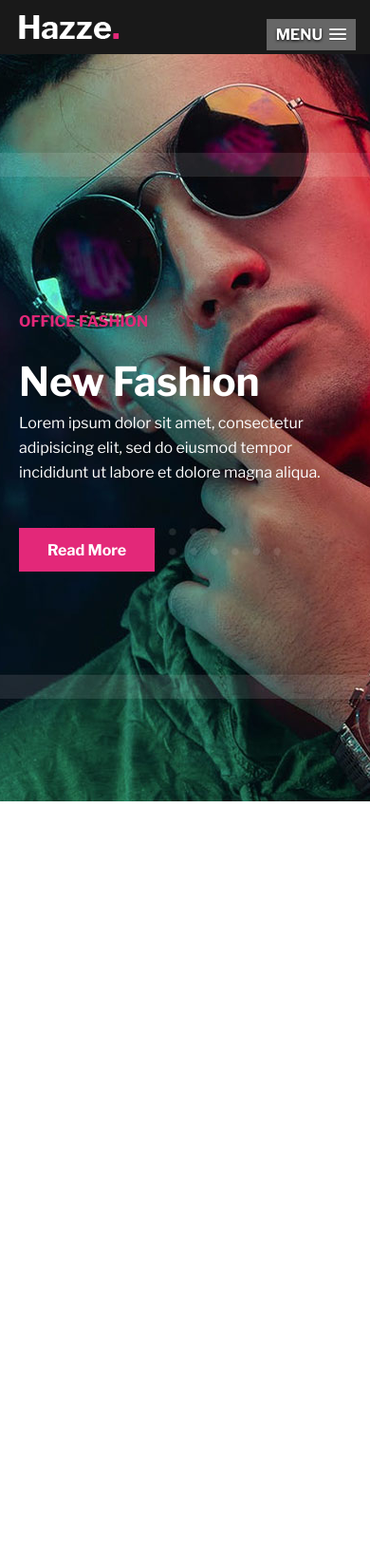
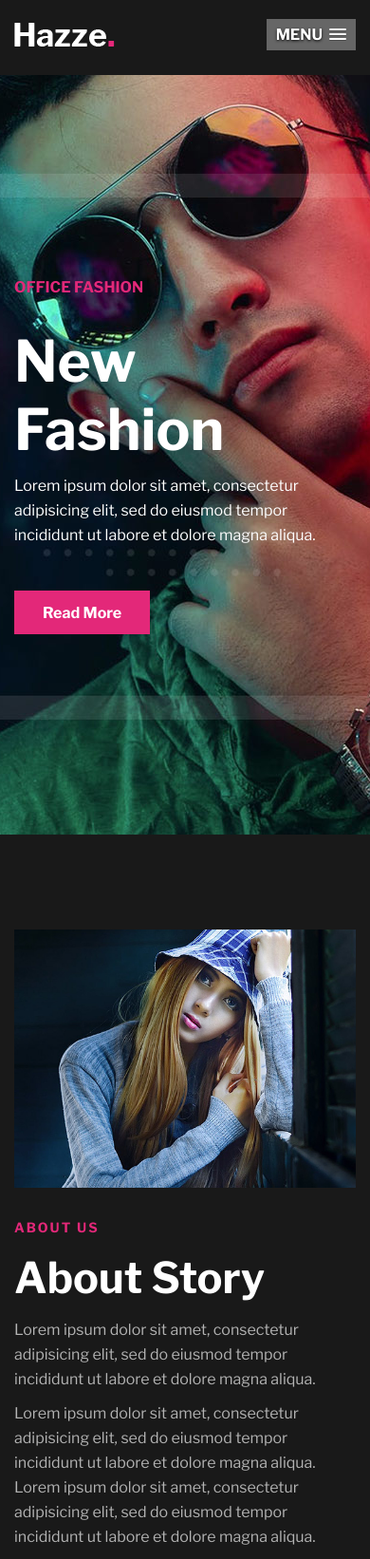
Before and after one commit to Amaliya-mel/hazze, a plain HTML site: page index.html in a window 390 px wide. Shown: the top 1642 px of the page at 95% size. Before the commit the page ends 844 px from the top, so only its background shows below. Drawn offline with nearby package versions, Linux system fonts and the light colour scheme.

Commit message:
Revert "Improve responsive layout"
This reverts commit 7533a66e75cd32f771fbf45b8ac3c630e5f95375.

```diff
--- a/css/style.css
+++ b/css/style.css
@@ -1812,32 +1812,3 @@ ol {
 		font-size: 22px;
 	}
 }
-
-/* Responsive hardening for the published static site. */
-html, body { overflow-x: hidden; }
-img, svg { max-width: 100%; height: auto; }
-.container, .row > *, .header-section .container, .hero-section .container { min-width: 0; }
-.header-section .logo img { max-height: 42px; width: auto; }
-.primary-btn, .site-btn, .slicknav_nav a { min-height: 44px; display: inline-flex; align-items: center; }
-
-@media only screen and (max-width: 767px) {
-  .header-section { position: relative; z-index: 20; }
-  .header-section .logo { padding: 16px 0; }
-  .hero-section { min-height: 560px; background-position: center; }
-  .hero-section .hs-text { padding: 90px 0 80px; }
-  .hero-section .hs-text h2 { font-size: clamp(42px, 14vw, 66px); line-height: 1; }
-  .section-title h2 { font-size: clamp(30px, 9vw, 45px); line-height: 1.08; }
-  .portfolio-item.large-item { height: 300px; }
-  .portfolio-item { min-height: 240px; }
-  .footer-widget { margin-bottom: 24px; }
-}
-
-@media only screen and (max-width: 479px) {
-  .container { padding-left: 20px; padding-right: 20px; }
-  .hero-section { min-height: 510px; }
-  .hero-section .hs-text { padding: 72px 0 58px; }
-  .hero-section .hs-text h2 { font-size: 42px; }
-  .spad { padding-top: 70px; padding-bottom: 70px; }
-  .portfolio-item, .portfolio-item.large-item { min-height: 210px; height: 210px; }
-  .bd-text .bd-quote { padding: 28px 22px; }
-}
```
